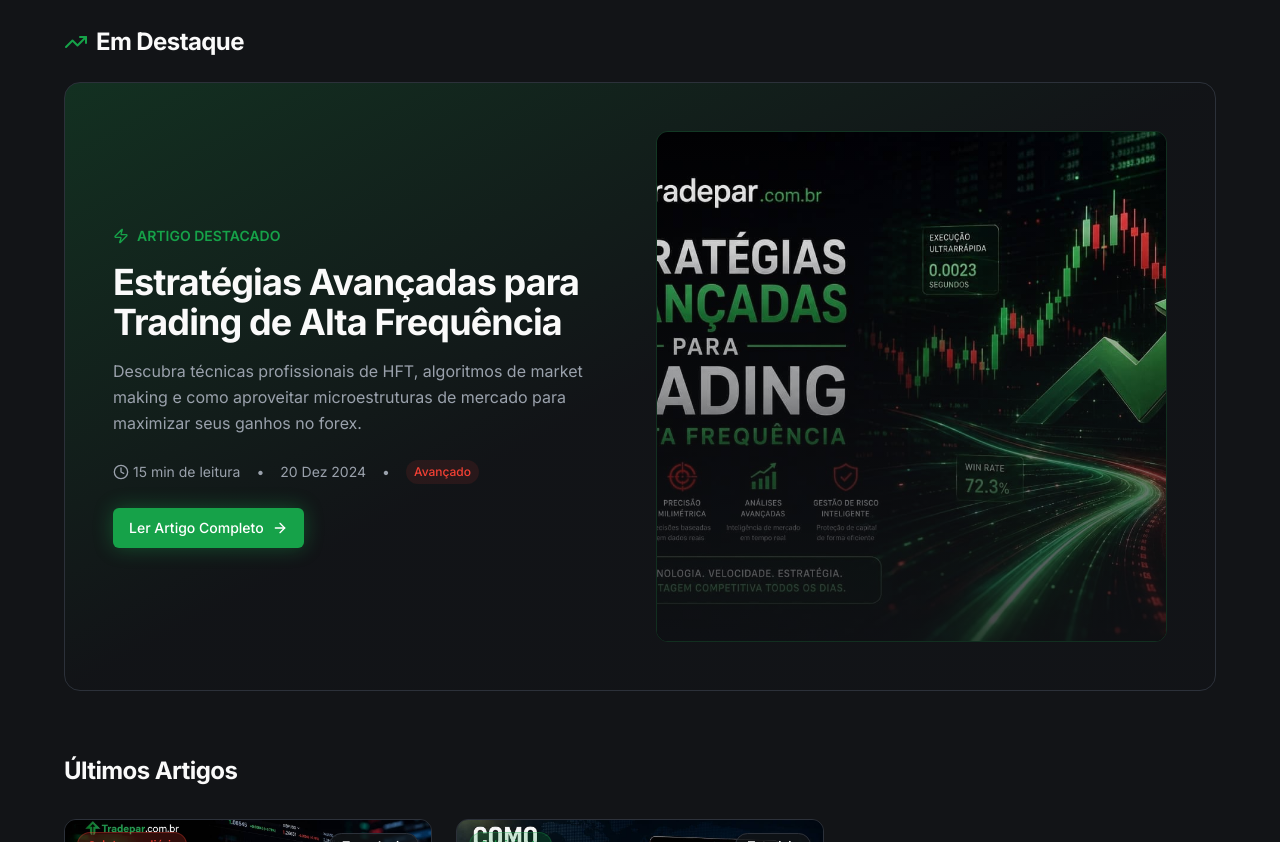
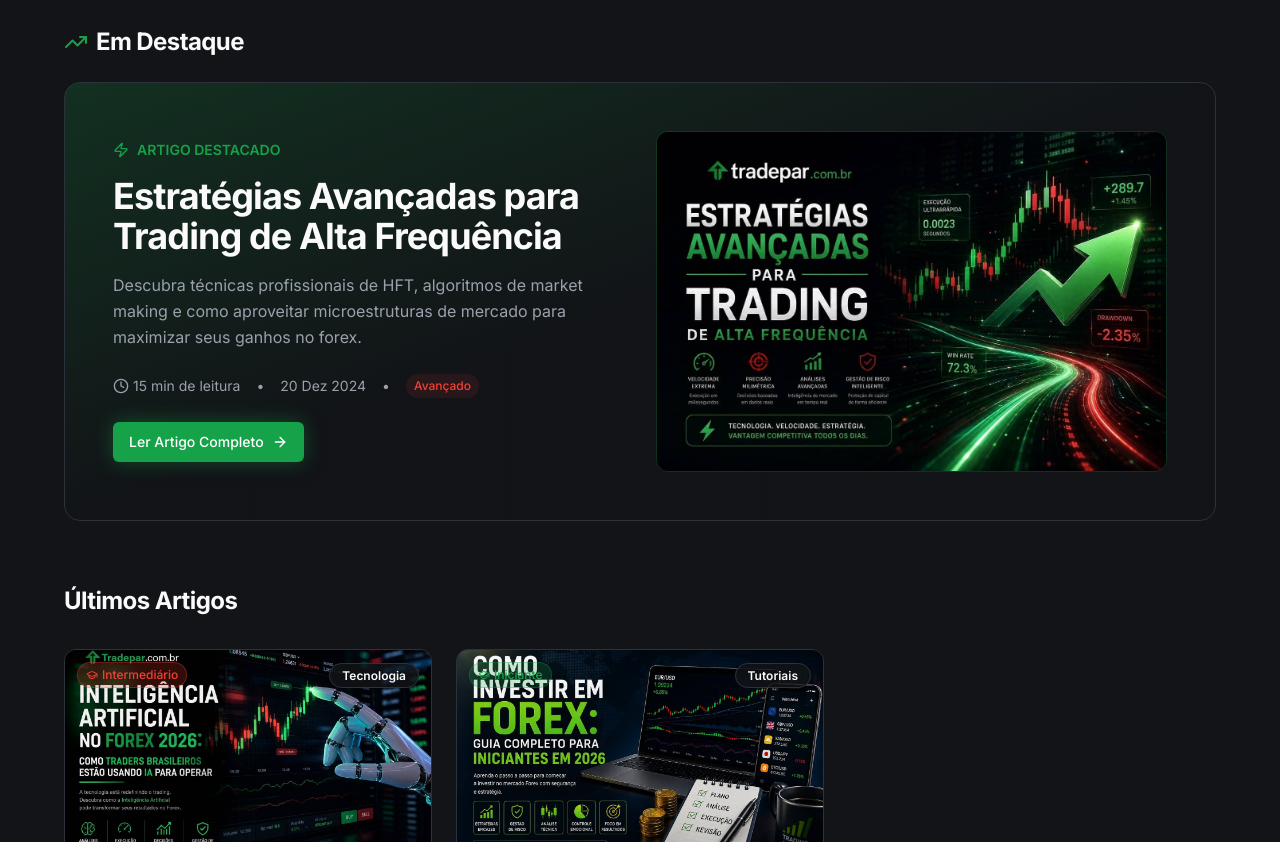
Before and after one commit to danielolimpio/tradepar-369c5e41, a React (Vite) app: page /blog in a window 1280 px wide. Shown: the part 520-1362 px from the top of the page. Built offline with nearby package versions, Linux system fonts and the light colour scheme; the HTML template or start-up script is replaced by a standard one.

Commit message:
Changes
Co-authored-by: danielolimpio <177458661+danielolimpio@users.noreply.github.com>

```diff
--- a/src/pages/Blog.tsx
+++ b/src/pages/Blog.tsx
@@ -147,13 +147,12 @@ const Blog = () => {
                       <ArrowRight className="w-4 h-4 group-hover:translate-x-1 transition-transform" />
                     </Button>
                   </div>
-                  <div className="relative aspect-video md:aspect-square rounded-xl overflow-hidden border border-primary/20">
+                  <div className="relative aspect-[1280/853] rounded-xl overflow-hidden border border-primary/20 max-w-lg w-full mx-auto self-center">
                     <img
                       src={heroHFT}
                       alt="Trader analisando gráficos de trading de alta frequência"
                       className="w-full h-full object-cover group-hover:scale-105 transition-transform duration-500"
                     />
-                    <div className="absolute inset-0 bg-gradient-to-t from-background/80 to-transparent" />
                   </div>
                 </div>
               </div>
```
